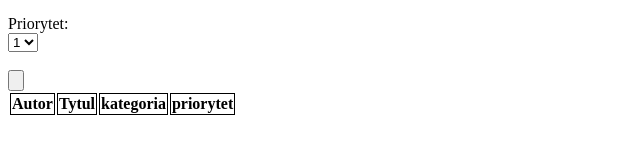
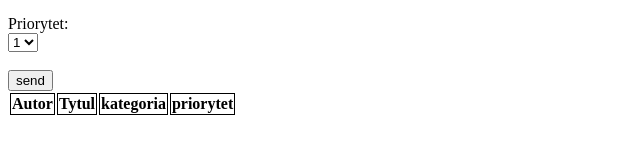
Before and after one commit to Maqoa/Webpack---zadanie-z-ksi-k-, a website built with webpack: page dist/index.html in a window 1280 px wide. Shown: the part 144-298 px from the top of the page, 0-640 px from the left. Built offline with nearby package versions, Linux system fonts and the light colour scheme.

Commit message:
przycisk send

```diff
--- a/dist/index.html
+++ b/dist/index.html
@@ -51,10 +51,15 @@
         <br>
 
 
-        <input type="button" id="send" onclick="dodaj();">
+        <input type="button" id="send" value="send" onclick="dodaj();">
     </form>
 
-<style> td, th { border: 1px solid black; } </style>
+    <style>
+        td,
+        th {
+            border: 1px solid black;
+        }
+    </style>
     <table id="bibliotekaksiazek">
         <tr>
             <th>Autor</th>
```
Lines whose indentation alone changed are shown as unchanged.
